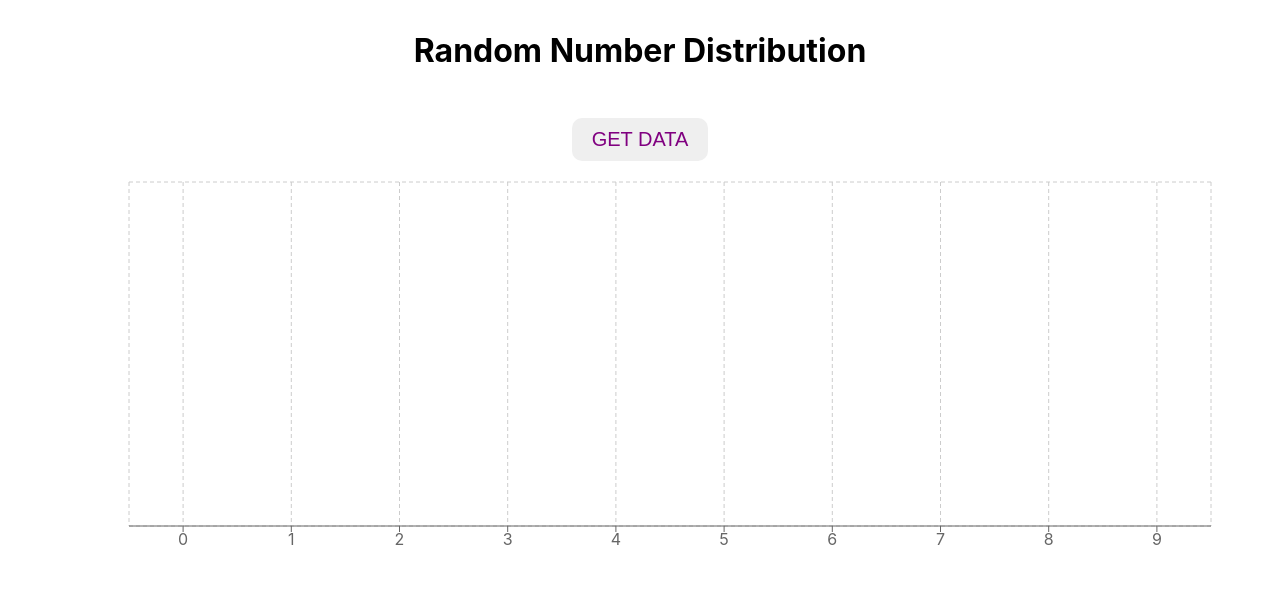
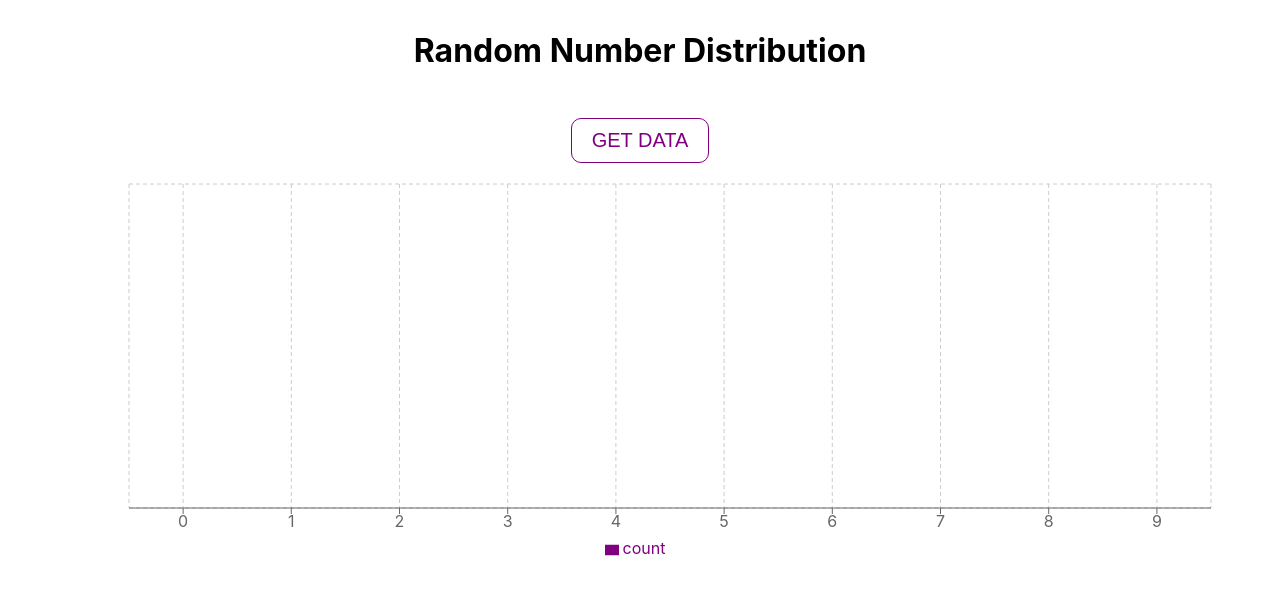
Before and after one commit to Brandon-Warner/RandomHistogram, a React (Create React App) app: page / in a window 1280 px wide. Shown: the top 594 px of the page. Built offline with nearby package versions, Linux system fonts and the light colour scheme.

Commit message:
added a legend and hover effects for the bar chart

```diff
--- a/public/index.html
+++ b/public/index.html
@@ -24,7 +24,7 @@
       work correctly both with client-side routing and a non-root public URL.
       Learn how to configure a non-root public URL by running `npm run build`.
     -->
-    <title>React App</title>
+    <title>Random Numbers</title>
   </head>
   <body>
     <noscript>You need to enable JavaScript to run this app.</noscript>
--- a/src/App.css
+++ b/src/App.css
@@ -1,10 +1,10 @@
 button.btn {
     padding: 10px 1em;
     font-size: 20px;
-    border: none;
+    border: 1px solid purple;
     border-radius: 10px;
     color: purple;
-    background-color: #efefef;
+    background-color: white;
     transition: color 200ms linear, background-color 200ms linear;
 }
 
--- a/src/App.js
+++ b/src/App.js
@@ -8,7 +8,9 @@ import {
     YAxis,
     CartesianGrid,
     ResponsiveContainer,
-    LabelList
+    LabelList,
+    Legend,
+    Tooltip
 } from 'recharts';
 
 const App = () => {
@@ -110,43 +112,43 @@ const App = () => {
         response = [
             {
                 name: '0',
-                data: countZero
+                count: countZero
             },
             {
                 name: '1',
-                data: countOne
+                count: countOne
             },
             {
                 name: '2',
-                data: countTwo
+                count: countTwo
             },
             {
                 name: '3',
-                data: countThree
+                count: countThree
             },
             {
                 name: '4',
-                data: countFour
+                count: countFour
             },
             {
                 name: '5',
-                data: countFive
+                count: countFive
             },
             {
                 name: '6',
-                data: countSix
+                count: countSix
             },
             {
                 name: '7',
-                data: countSeven
+                count: countSeven
             },
             {
                 name: '8',
-                data: countEight
+                count: countEight
             },
             {
                 name: '9',
-                data: countNine
+                count: countNine
             }
         ];
         console.log('response: ', response);
@@ -172,8 +174,10 @@ const App = () => {
                     <CartesianGrid strokeDasharray='4 3' />
                     <XAxis dataKey='name' />
                     <YAxis />
-                    <Bar dataKey='data' fill='lightblue'>
-                        <LabelList dataKey='data' />
+                    <Tooltip />
+                    <Legend />
+                    <Bar dataKey='count' fill='purple'>
+                        <LabelList dataKey='count' position='top' />
                     </Bar>
                 </BarChart>
             </ResponsiveContainer>
```
Also changed, not shown: 1 other file (tests, documents, lock files or other folders).
